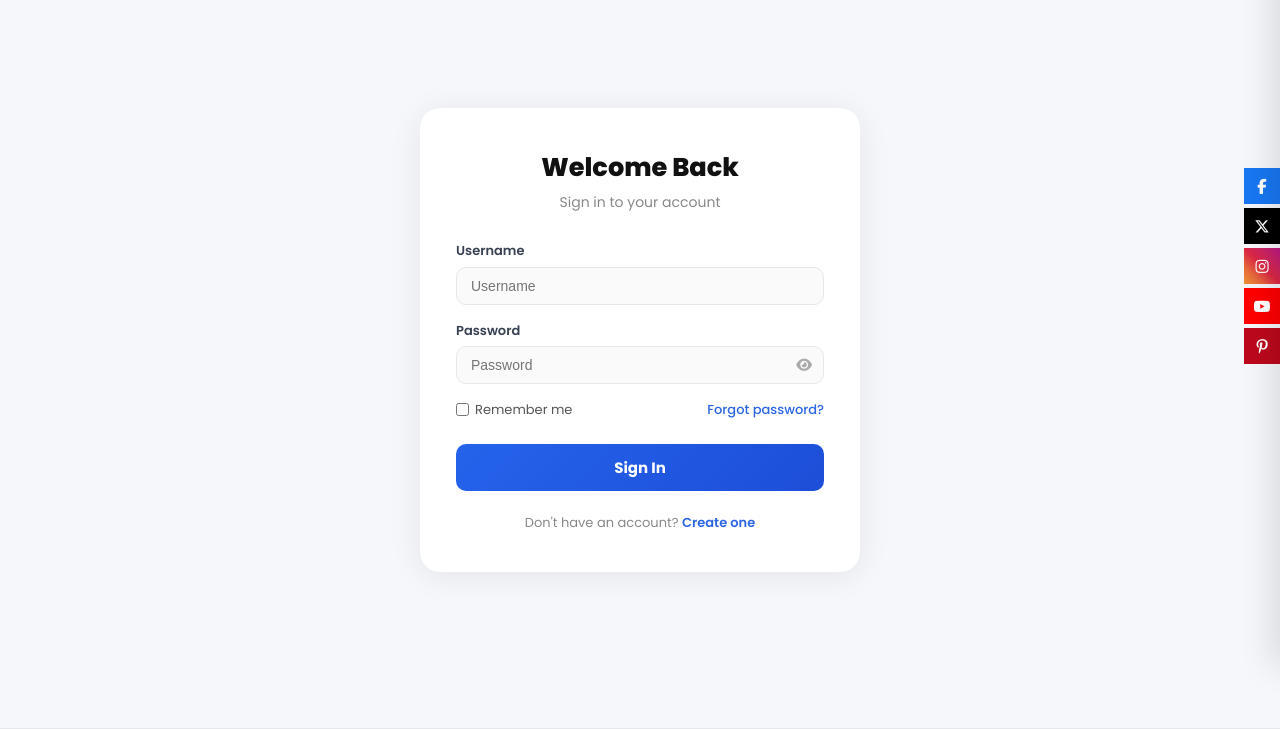
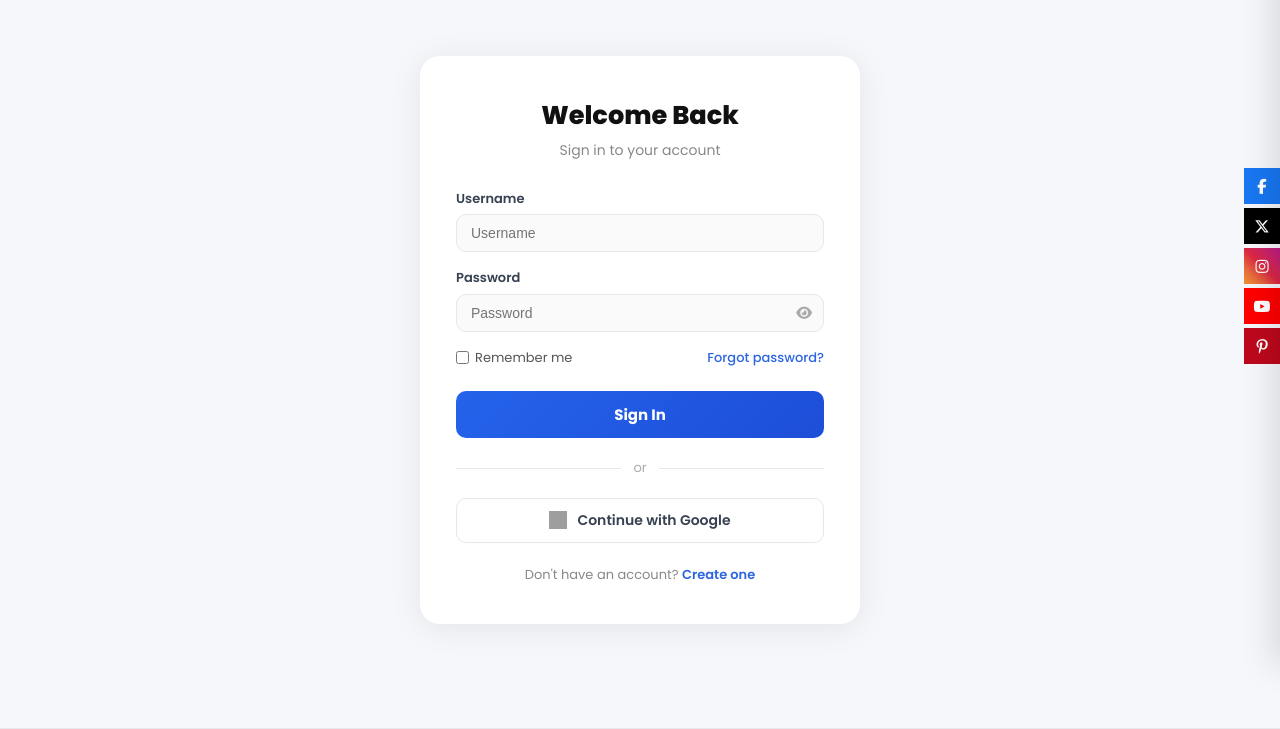
Before and after one commit to sarojoffl/global-link-store, a Django app: a page that uses accounts/templates/accounts/login.html in a window 1280 px wide. Shown: the part 134-863 px from the top of the page. Run offline with Django 4.2, Linux system fonts and the light colour scheme; data that the repository does not hold is empty; parts of the project's set-up code (start-up, migrations or seed data) failed here and were passed over; grey boxes are pictures that could not be loaded.

Commit message:
feat(auth): add Google OAuth2 authentication setup

```diff
--- /dev/null
+++ b/accounts/pipeline.py
@@ -0,0 +1,4 @@
+def activate_user(backend, user, response, *args, **kwargs):
+    if not user.is_active:
+        user.is_active = True
+        user.save()
--- a/accounts/static/css/auth.css
+++ b/accounts/static/css/auth.css
@@ -183,6 +183,57 @@
   text-decoration: underline;
 }
 
+/* ───────── DIVIDER ───────── */
+.auth-divider {
+  display: flex;
+  align-items: center;
+  gap: 12px;
+  margin: 20px 0;
+  color: #ccc;
+  font-size: 13px;
+}
+
+.auth-divider::before,
+.auth-divider::after {
+  content: '';
+  flex: 1;
+  height: 1px;
+  background: #e5e7eb;
+}
+
+.auth-divider span {
+  color: #aaa;
+}
+
+/* ───────── GOOGLE BUTTON ───────── */
+.btn-google {
+  display: flex;
+  align-items: center;
+  justify-content: center;
+  gap: 10px;
+  width: 100%;
+  padding: 11px;
+  border: 1.5px solid #e5e7eb;
+  border-radius: 10px;
+  background: #fff;
+  color: #374151;
+  font-size: 14px;
+  font-weight: 600;
+  text-decoration: none;
+  transition: background 0.2s ease, border-color 0.2s ease, box-shadow 0.2s ease;
+}
+
+.btn-google img {
+  width: 18px;
+  height: 18px;
+}
+
+.btn-google:hover {
+  background: #f9fafb;
+  border-color: #d1d5db;
+  box-shadow: 0 2px 8px rgba(0,0,0,0.07);
+}
+
 /* ───────── RESPONSIVE ───────── */
 @media (max-width: 480px) {
   .auth-card {
--- a/accounts/templates/accounts/login.html
+++ b/accounts/templates/accounts/login.html
@@ -57,6 +57,15 @@
 
       <button type="submit" class="btn-auth">Sign In</button>
 
+      <div class="auth-divider">
+        <span>or</span>
+      </div>
+
+      <a href="{% url 'social:begin' 'google-oauth2' %}" class="btn-google">
+        <img src="https://developers.google.com/identity/images/g-logo.png" alt="G">
+        Continue with Google
+      </a>
+
     </form>
 
     <p class="auth-switch">
--- a/config/urls.py
+++ b/config/urls.py
@@ -6,6 +6,7 @@ from django.urls import path, include
 urlpatterns = [
     path('admin/', admin.site.urls),
     path('', include('core.urls')),
+    path('auth/', include('social_django.urls', namespace='social')),
     path('accounts/', include('accounts.urls', namespace='accounts')),
 ]
 urlpatterns += static(settings.MEDIA_URL, document_root=settings.MEDIA_ROOT)
```
Also changed, not shown: accounts/templates/accounts/register.html (+9 -0 lines), config/settings.py (+30 -1 lines).
